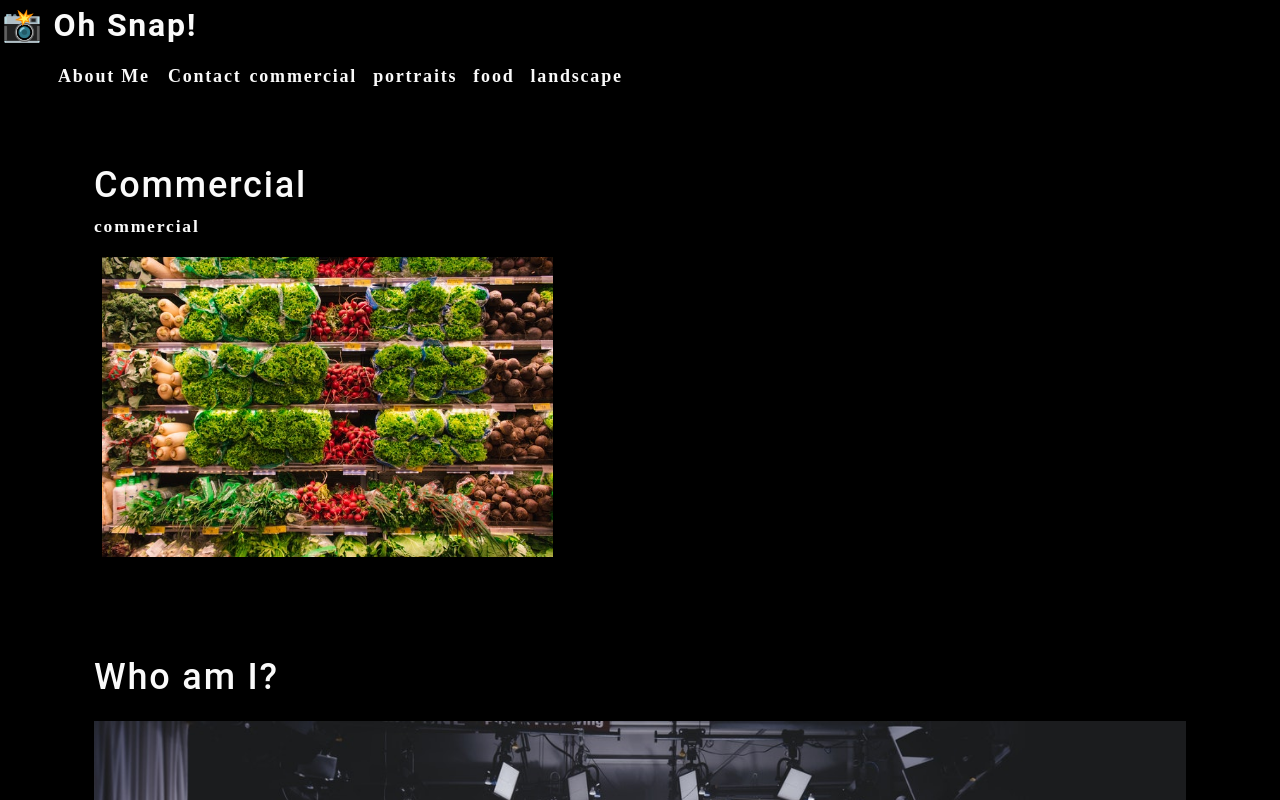
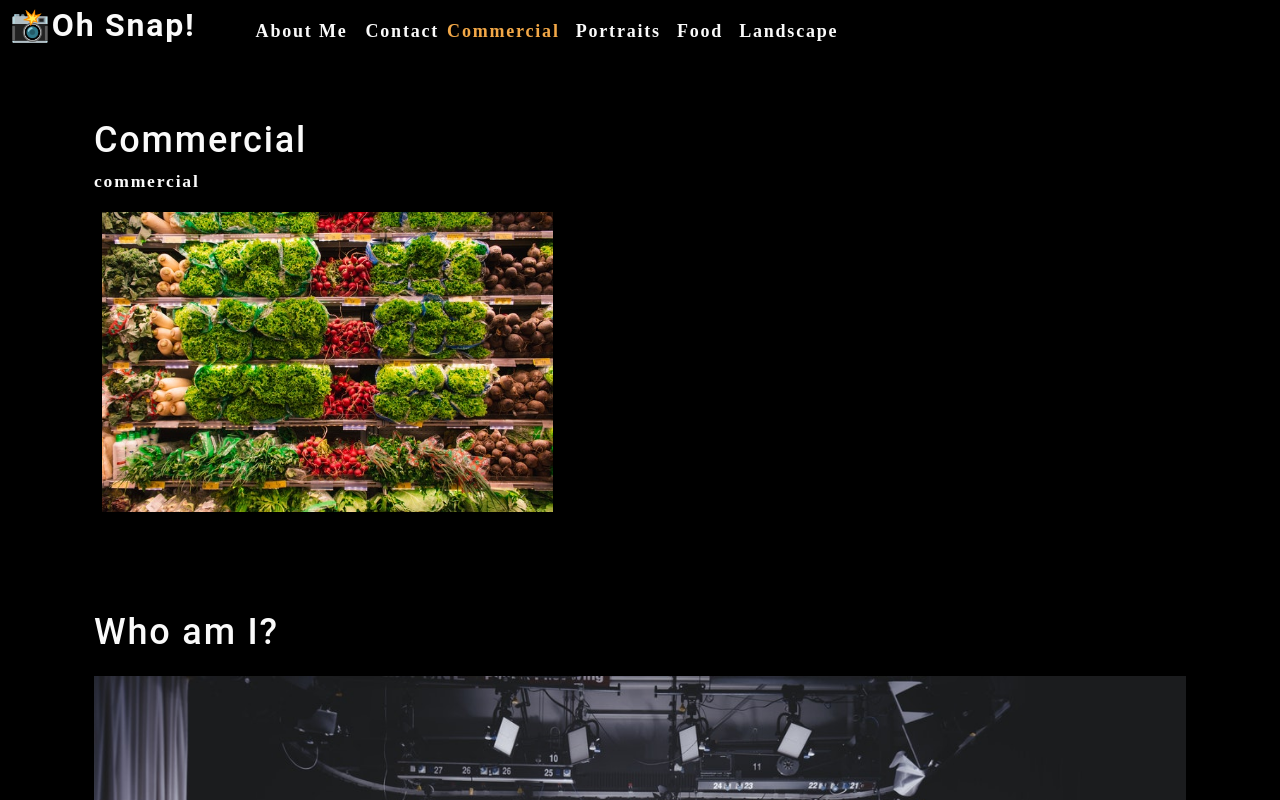
Before and after one commit to RickBarendse/photo-port, a React (Create React App) app: page / in a window 1280 px wide. Shown: the top 800 px of the page. Built offline with nearby package versions, Linux system fonts and the light colour scheme.

Commit message:
add hooks and props.  lift Nav component

```diff
--- a/src/App.js
+++ b/src/App.js
@@ -1,4 +1,4 @@
-import React from 'react';
+import React, { useState } from 'react';
 import Nav from './components/Nav';
 import About from  './components/About';
 import Gallery from './components/Gallery';
@@ -7,9 +7,34 @@
 import './App.css';
 
 function App() {
+  const [categories] = useState([
+    {
+      name: 'commercial',
+      description: 'Photos of grocery stores, food trucks, and other commercial projects'
+    },
+    {
+      name: 'portraits',
+      description: 'Portraits of people in my life'
+    },
+    {
+      name: 'food',
+      description: 'Delicious delicacies'
+    },
+    {
+      name: 'landscape',
+      description: 'Fields, farmhouses, waterfalls, and the beauty of nature'
+    },
+  ]);
+
+  const [currentCategory, setCurrentCategory] = useState(categories[0]);
+
   return (
     <div>
-      <Nav></Nav>
+      <Nav
+        categories={categories}
+        setCurrentCategory={setCurrentCategory}
+        currentCategory={currentCategory}>
+      </Nav>
       <main>
         <Gallery></Gallery>
         <About></About>
--- a/src/components/Nav/index.js
+++ b/src/components/Nav/index.js
@@ -1,32 +1,29 @@
-import React from 'react';
+import React, { useEffect } from 'react';
+import { capitalizeFirstLetter } from "../../utils/helpers";
 
-function Nav() {
-    const categories = [
-        {
-            name: "commercial",
-            description: "Photo of groceryu stores, food trucs, and other commerical projects",
-        },
-        {
-            name: "portraits",
-            description: "Portraits of people in my life"
-        },
-        {
-            name: "food",
-            description: "Delicious delicacies",
-        },
-        {
-            name: "landscape",
-            description: "Fields, farmhouses, waterfalls, and the beauty of nature",
-        },
-    ];
-    function categorySelected(name) {
-        console.log(`${name} clicked`)
-    }
+function Nav(props) {
+    const {
+        categories = [],
+        setCurrentCategory,
+        currentCategory,
+    } = props;
+
+    useEffect(() => {
+        document.title = capitalizeFirstLetter(currentCategory.name);
+    }, [currentCategory]);
+
+    // function categorySelected(name) {
+    //     console.log(`${name} clicked`)
+    // }
     return (
-        <header>
+        <header className="flex-row px-1">
             <h2>
-                <a href="/">
-                    <span role="img" aria-label="camera">📸</span> Oh Snap!
+                <a data-testid="link" href="/">
+                    <span role="img" aria-label="camera">
+                        {" "}
+                        📸
+                        </span>
+                        Oh Snap!
                 </a>
             </h2>
             <nav>
@@ -38,9 +35,15 @@
                         <span>Contact</span>
                     </li>
                         {categories.map((category) => (
-                            <li className="mx-1" key={category.name}>
-                                <span onClick={() => categorySelected(category.name)}>
-                                    {category.name}
+                            <li className={`mx-1 ${
+                                currentCategory.name === category.name && 'navActive'
+                                }`} key={category.name}>
+                            <span
+                                onClick={() => {
+                                    setCurrentCategory(category)
+                                }}
+                                >
+                                    {capitalizeFirstLetter(category.name)}
                                 </span>
                             </li>
                         ))}
```
